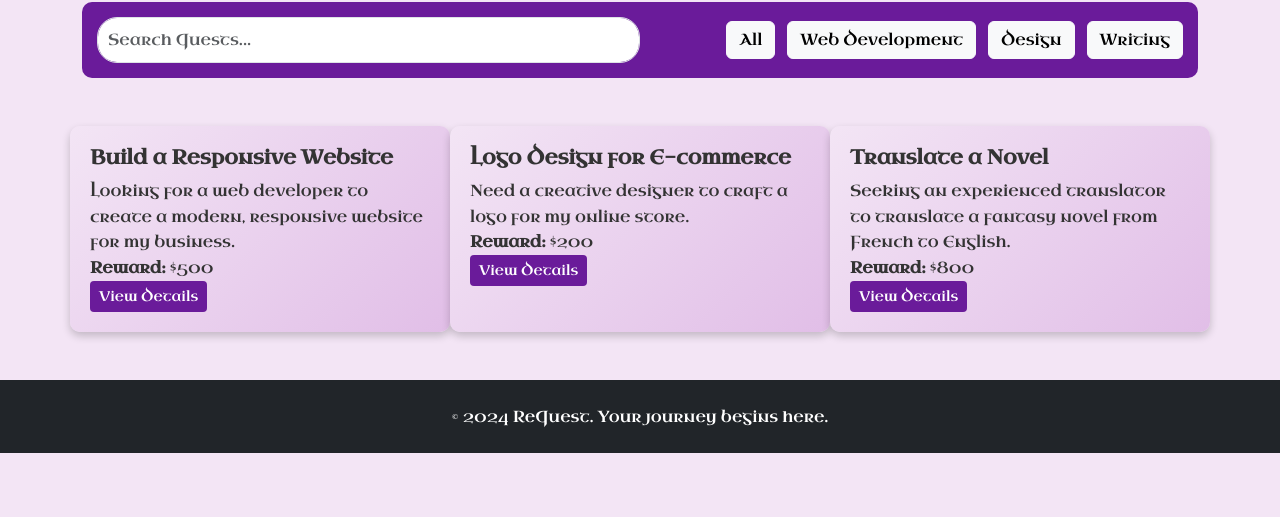
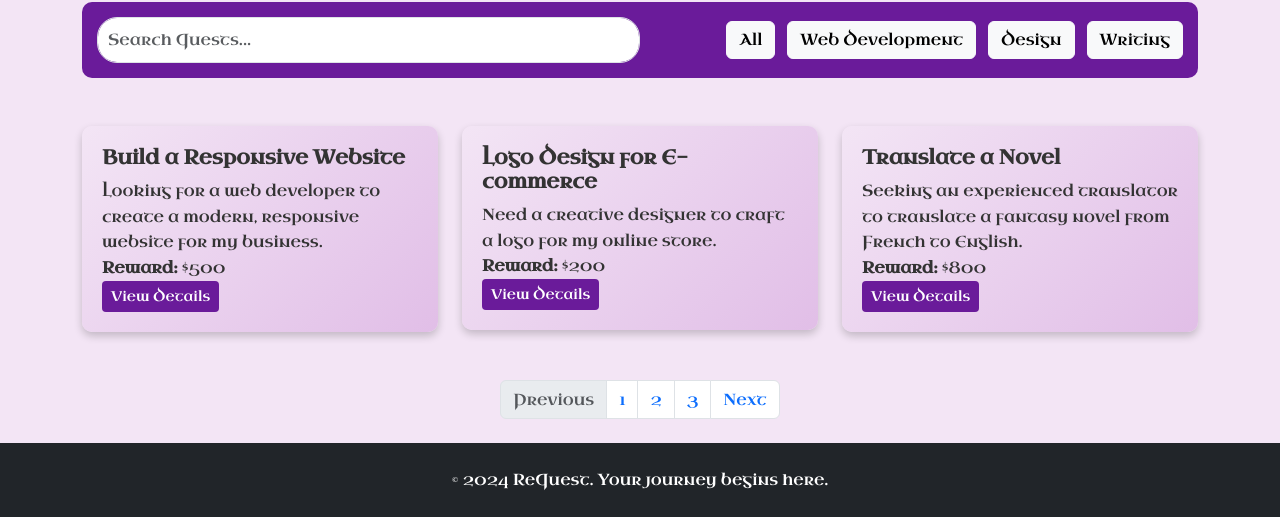
Before and after one commit to Jushiju/ReQuest-Web-System-Design, a plain HTML site: page job-listings.html in a window 1280 px wide. Both pictures are taken after a click on the button "All". Shown: the part 357-874 px from the top of the page. Before the commit the page ends 810 px from the top, so only its background shows below. Drawn offline with nearby package versions, Linux system fonts and the light colour scheme.

Commit message:
update 3.0

```diff
--- a/job-listings.html
+++ b/job-listings.html
@@ -39,16 +39,13 @@
             border-radius: 20px;
             padding: 10px;
         }
-        .hidden {
-            display: none !important;
-        }
     </style>
 </head>
 <body>
     <!-- Navbar -->
     <nav class="navbar navbar-expand-lg navbar-dark bg-dark">
         <div class="container-fluid">
-            <a class="navbar-brand" href="#">
+            <a class="navbar-brand" href="index.html">
                 <img src="assets/logo.png" alt="ReQuest Logo" style="height: 50px;">
                 <span style="font-family: 'Uncial Antiqua', cursive; font-size: 1.5rem; color: #fff;">ReQuest</span>
             </a>
@@ -78,38 +75,63 @@
     <!-- Filters Section -->
     <section class="container mt-4">
         <div class="filter-section d-flex justify-content-between align-items-center">
-            <input type="text" id="searchInput" class="form-control search-input w-50" placeholder="Search Quests...">
+            <input type="text" id="search-bar" class="form-control search-input w-50" placeholder="Search Quests...">
             <div>
-                <button class="btn btn-light me-2 filter-btn" data-filter="all">All</button>
-                <button class="btn btn-light me-2 filter-btn" data-filter="Web Development">Web Development</button>
-                <button class="btn btn-light me-2 filter-btn" data-filter="Design">Design</button>
-                <button class="btn btn-light filter-btn" data-filter="Writing">Writing</button>
+                <button class="btn btn-light me-2 filter-btn" data-category="all">All</button>
+                <button class="btn btn-light me-2 filter-btn" data-category="web-development">Web Development</button>
+                <button class="btn btn-light me-2 filter-btn" data-category="design">Design</button>
+                <button class="btn btn-light filter-btn" data-category="writing">Writing</button>
             </div>
         </div>
     </section>
 
     <!-- Job Listings -->
-    <section class="container my-5">
-        <div class="row gy-4" id="questList">
-            <div class="col-md-4 quest-card" data-category="Web Development">
+    <section class="container my-5" id="job-list">
+        <div class="row gy-4">
+            <!-- Repeated Quest Cards -->
+            <div class="col-md-4 quest-card-container" data-category="web-development">
+                <div class="quest-card">
                     <h5>Build a Responsive Website</h5>
                     <p>Looking for a web developer to create a modern, responsive website for my business.</p>
                     <p><strong>Reward:</strong> $500</p>
-                <a href="#" class="btn btn-sm">View Details</a>
+                    <a href="job-details.html" class="btn btn-sm">View Details</a>
                 </div>
-            <div class="col-md-4 quest-card" data-category="Design">
+            </div>
+            <div class="col-md-4 quest-card-container" data-category="design">
+                <div class="quest-card">
                     <h5>Logo Design for E-commerce</h5>
                     <p>Need a creative designer to craft a logo for my online store.</p>
                     <p><strong>Reward:</strong> $200</p>
-                <a href="#" class="btn btn-sm">View Details</a>
+                    <a href="job-details.html" class="btn btn-sm">View Details</a>
                 </div>
-            <div class="col-md-4 quest-card" data-category="Writing">
+            </div>
+            <div class="col-md-4 quest-card-container" data-category="writing">
+                <div class="quest-card">
                     <h5>Translate a Novel</h5>
                     <p>Seeking an experienced translator to translate a fantasy novel from French to English.</p>
                     <p><strong>Reward:</strong> $800</p>
-                <a href="#" class="btn btn-sm">View Details</a>
+                    <a href="job-details.html" class="btn btn-sm">View Details</a>
                 </div>
             </div>
+            <!-- Add more cards here following the same format with different categories -->
+        </div>
+    </section>
+
+    <!-- Pagination -->
+    <section class="container my-4 text-center">
+        <nav>
+            <ul class="pagination justify-content-center">
+                <li class="page-item disabled">
+                    <a class="page-link" href="#" tabindex="-1">Previous</a>
+                </li>
+                <li class="page-item"><a class="page-link" href="#">1</a></li>
+                <li class="page-item"><a class="page-link" href="#">2</a></li>
+                <li class="page-item"><a class="page-link" href="#">3</a></li>
+                <li class="page-item">
+                    <a class="page-link" href="#">Next</a>
+                </li>
+            </ul>
+        </nav>
     </section>
 
     <!-- Footer -->
@@ -117,38 +139,27 @@
         <p>&copy; 2024 ReQuest. Your journey begins here.</p>
     </footer>
 
-    <!-- JavaScript -->
+    <!-- Bootstrap JS -->
+    <script src="https://cdn.jsdelivr.net/npm/bootstrap@5.3.0/dist/js/bootstrap.bundle.min.js"></script>
     <script>
-        document.addEventListener("DOMContentLoaded", () => {
-            const searchInput = document.getElementById("searchInput");
-            const questCards = document.querySelectorAll(".quest-card");
+        const searchInput = document.getElementById("search-bar");
         const filterButtons = document.querySelectorAll(".filter-btn");
+        const questCards = document.querySelectorAll(".quest-card-container");
 
-            // Filter by category
-            filterButtons.forEach(button => {
-                button.addEventListener("click", () => {
-                    const filter = button.getAttribute("data-filter");
+        searchInput.addEventListener("input", (e) => {
+            const query = e.target.value.toLowerCase();
             questCards.forEach(card => {
-                        const category = card.getAttribute("data-category");
-                        if (filter === "all" || category === filter) {
-                            card.classList.remove("hidden");
-                        } else {
-                            card.classList.add("hidden");
-                        }
-                    });
+                const title = card.querySelector("h5").textContent.toLowerCase();
+                card.style.display = title.includes(query) ? "block" : "none";
             });
         });
 
-            // Live search
-            searchInput.addEventListener("input", () => {
-                const query = searchInput.value.toLowerCase();
+        filterButtons.forEach(button => {
+            button.addEventListener("click", () => {
+                const category = button.dataset.category;
                 questCards.forEach(card => {
-                    const text = card.textContent.toLowerCase();
-                    if (text.includes(query)) {
-                        card.classList.remove("hidden");
-                    } else {
-                        card.classList.add("hidden");
-                    }
+                    const cardCategory = card.dataset.category;
+                    card.style.display = category === "all" || cardCategory === category ? "block" : "none";
                 });
             });
         });
```
Also changed, not shown: assets/advertising-image2.jpg (added), assets/advertising-image3.jpg (added), assets/advertising-image4.jpg (added), assets/advertising-image5.jpg (added), 1 other file. Lines whose indentation alone changed are shown as unchanged.
